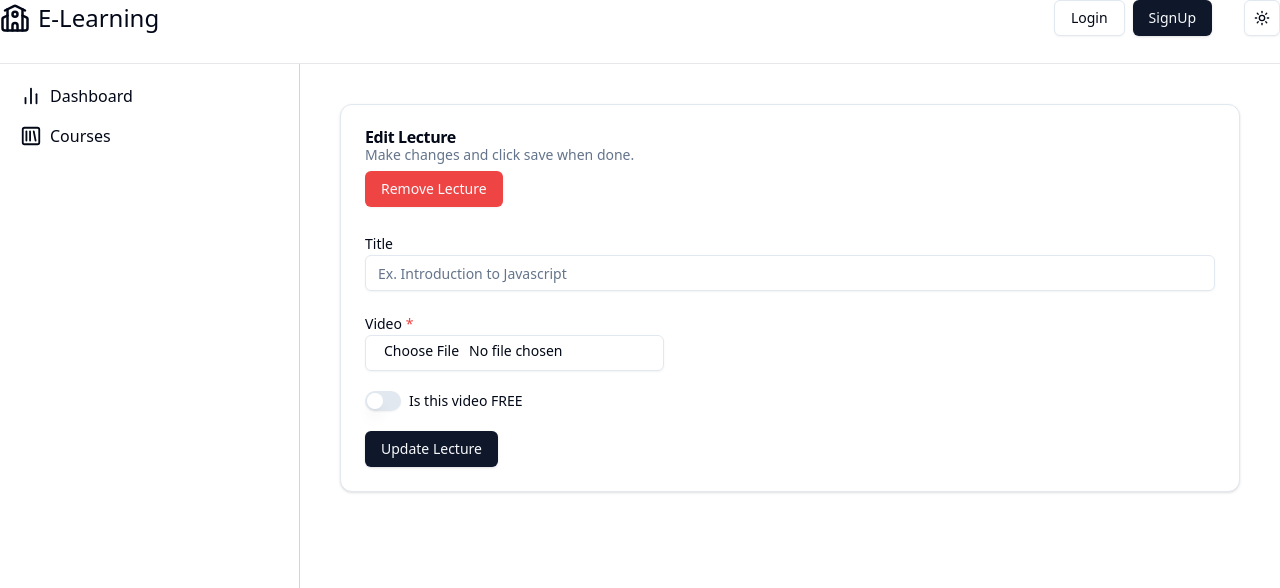
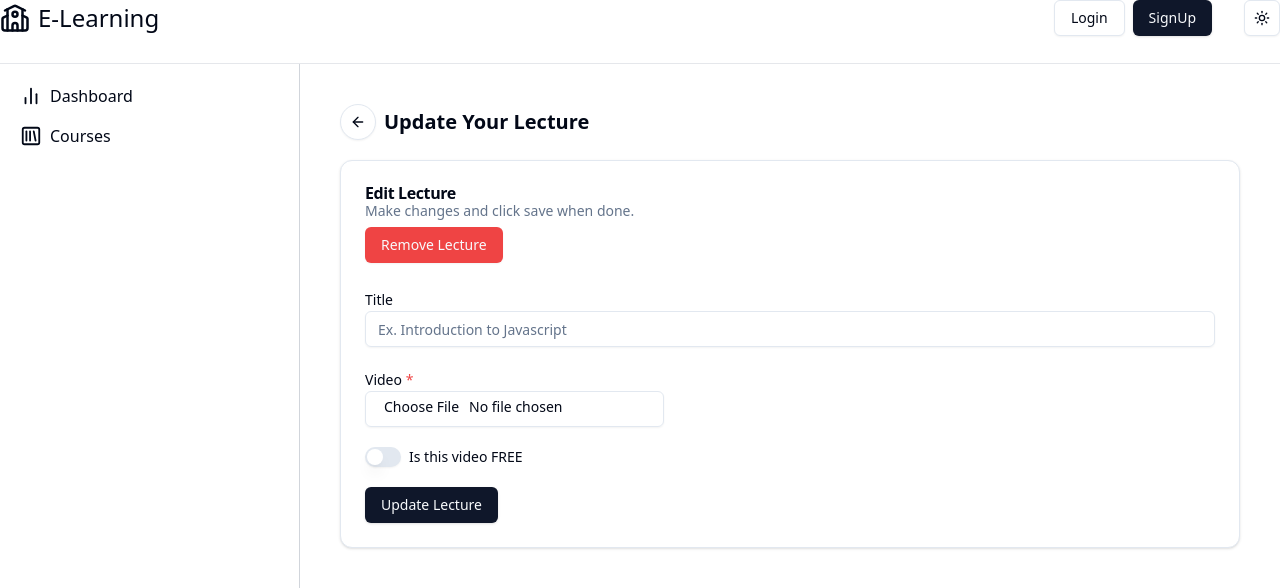
Before and after one commit to PriyankaKatre/LMS, a React (Vite) app in the folder client/: page /admin/course/1/lecture/1 in a window 1280 px wide. Shown: the top 588 px of the page. Built offline with nearby package versions, Linux system fonts and the light colour scheme; no server answers.

Commit message:
fix issue and add back button to lecture page

```diff
--- a/client/src/App.jsx
+++ b/client/src/App.jsx
@@ -8,12 +8,11 @@ import MyLearning from "./pages/student/myLearning";
 import Profile from "./pages/student/profile";
 import Sidebar from "./pages/admin/Sidebar";
 import Dashboard from "./pages/admin/Dashboard";
-import Course from "./pages/student/course";
 import CourseTable from "./pages/admin/course/CourseTable";
 import AddCourse from "./pages/admin/course/AddCourse";
 import EditCourse from "./pages/admin/course/EditCourse";
 import CreateLecture from "./pages/admin/lecture/CreateLecture";
-import LectureTab from "./pages/admin/lecture/LectureTab";
+import EditLecture from "./pages/admin/lecture/EditLecture";
 
 const appRouter = createBrowserRouter([
   {
@@ -69,7 +68,7 @@ const appRouter = createBrowserRouter([
           },
           {
             path: "course/:courseId/lecture/:lectureId",
-            element: <LectureTab />,
+            element: <EditLecture />,
           },
         ],
       },
--- /dev/null
+++ b/client/src/pages/admin/lecture/EditLecture.jsx
@@ -0,0 +1,26 @@
+import { Button } from "@/components/ui/button";
+import { ArrowLeft } from "lucide-react";
+import { Link, useParams } from "react-router-dom";
+import LectureTab from "./LectureTab";
+
+const EditLecture = () => {
+  const params = useParams();
+  const courseId = params.courseId;
+  return (
+    <div>
+      <div className="flex items-center justify-between mb-5">
+        <div className="flex items-center gap-2">
+          <Link to={`/admin/course/${courseId}/lecture`}>
+            <Button size="icon" variant="outline" className="rounded-full">
+              <ArrowLeft size={16} />
+            </Button>
+          </Link>
+          <h1 className="font-bold text-xl">Update Your Lecture</h1>
+        </div>
+      </div>
+      <LectureTab />
+    </div>
+  );
+};
+
+export default EditLecture;
--- a/client/src/pages/admin/lecture/Lecture.jsx
+++ b/client/src/pages/admin/lecture/Lecture.jsx
@@ -1,5 +1,4 @@
 import { Edit } from "lucide-react";
-import React from "react";
 import { useNavigate } from "react-router-dom";
 
 const Lecture = ({ lecture, courseId, index }) => {
```
Also changed, not shown: 1 other file (tests, documents, lock files or other folders).
